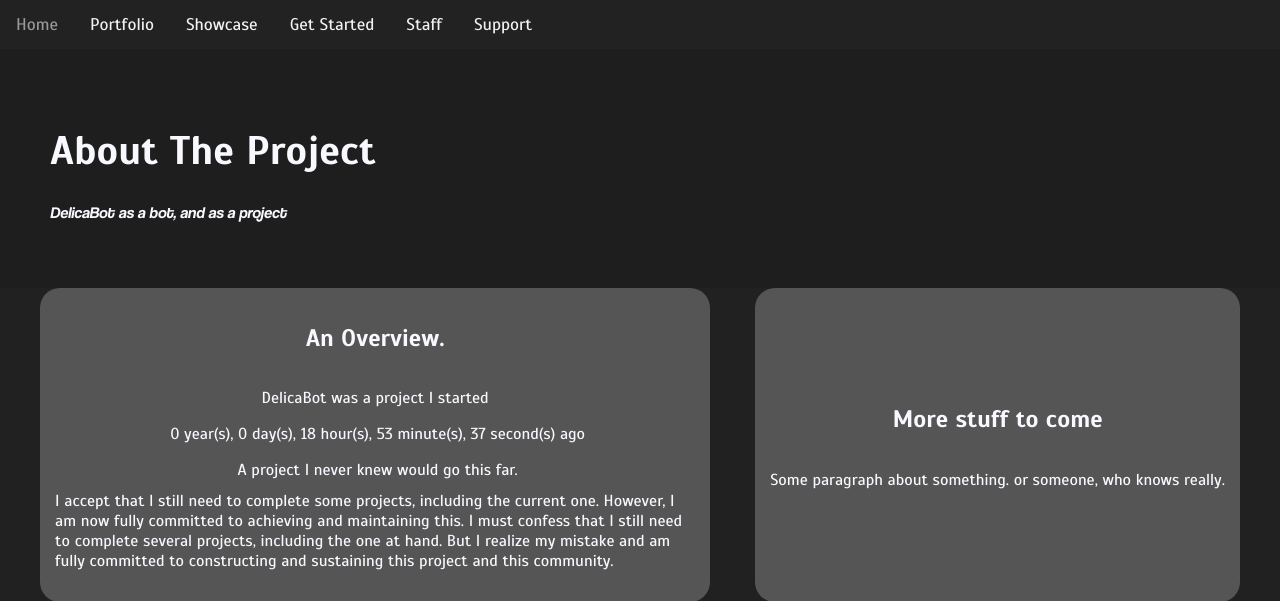
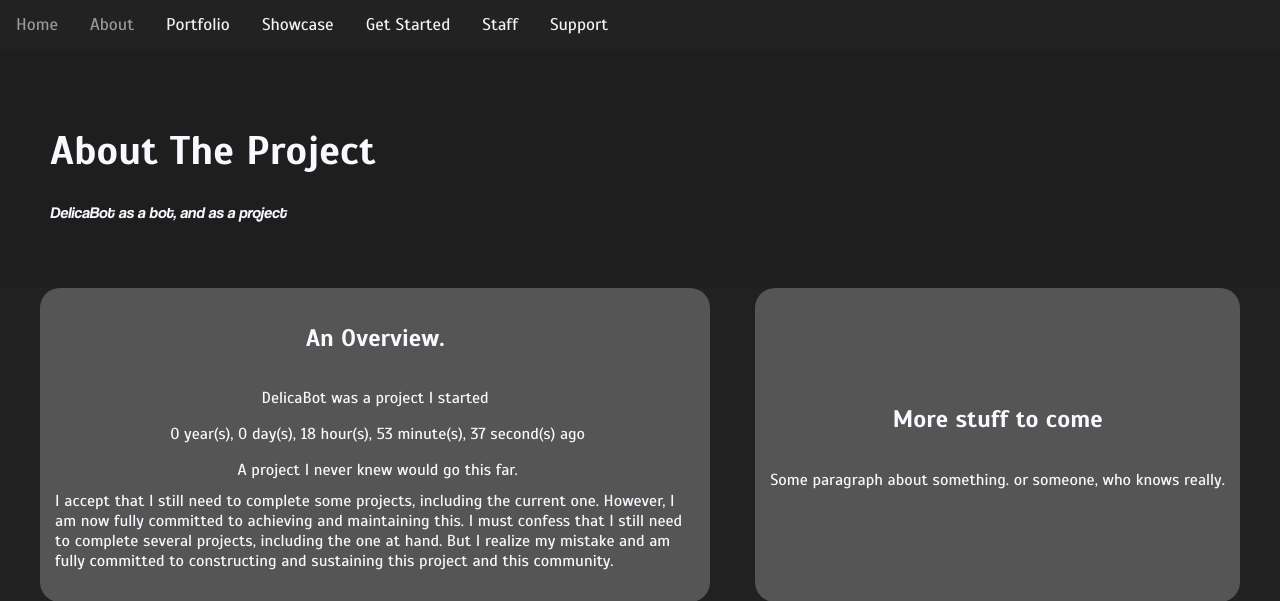
Before and after one commit to ksIsCute/DelicaBot, a Flask app: page /about in a window 1280 px wide. Shown: the top 601 px of the page. Run offline with Flask 3, Linux system fonts and the light colour scheme.

Commit message:
added about to navbar

```diff
--- a/templates/about.html
+++ b/templates/about.html
@@ -24,7 +24,8 @@
   </head>
   <body>
     <div class="nav" id="nav">
-      <a href="{{ url_for('index') }}" class="active">Home</a>
+      <a href="{{ url_for('index') }}">Home</a>
+      <a href="{{ url_for('about') }}" class="active">About</a>
       <a href="{{ url_for('portfolio') }}">Portfolio</a>
       <a href="{{ url_for('showcase') }}">Showcase</a>
       {% if user %}
--- a/templates/index.html
+++ b/templates/index.html
@@ -25,6 +25,7 @@
   <body>
     <div class="nav" id="nav">
       <a href="{{ url_for('index') }}" class="active">Home</a>
+      <a href="{{ url_for('about') }}">About</a>
       <a href="{{ url_for('portfolio') }}">Portfolio</a>
       <a href="{{ url_for('showcase') }}">Showcase</a>
       {% if user %}
```
